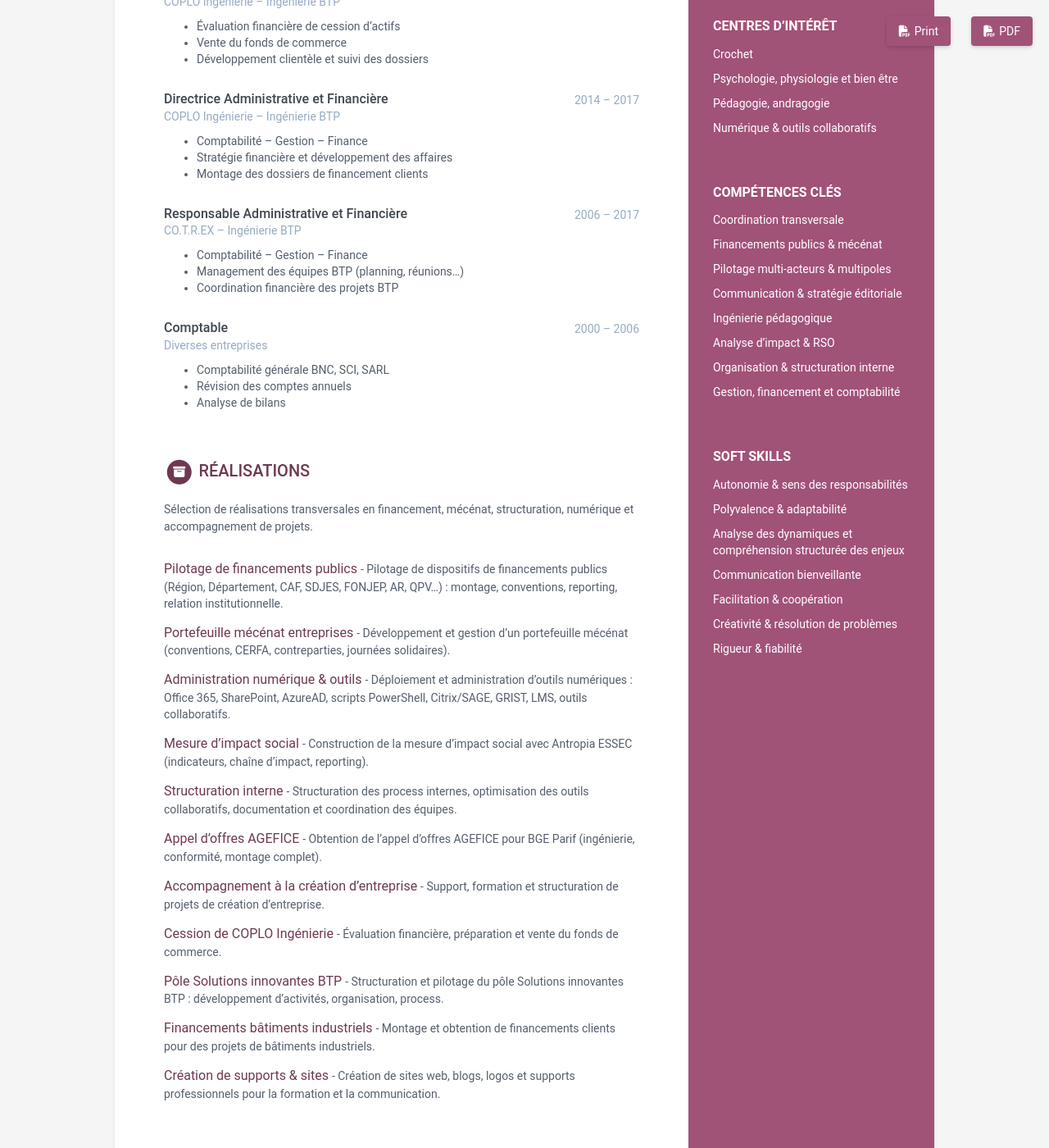
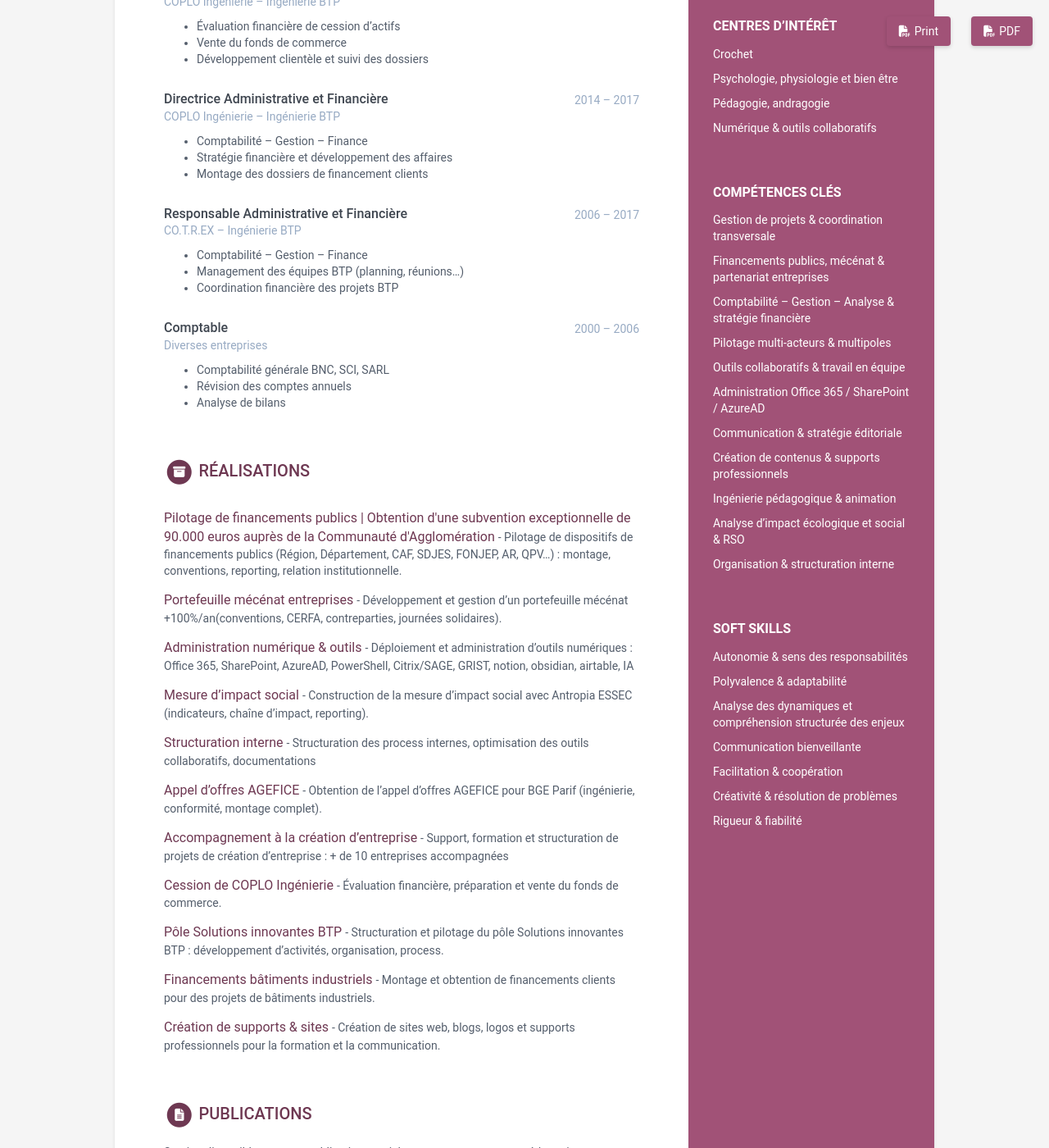
Before and after one commit to estellekelak/online-cv, a Jekyll site: the page built from index.html, in a window 1280 px wide and 1400 px high, scrolled down 1385 px. Shown: the whole window at 82% size. Built offline with Jekyll 4.4.1, drawn with Linux system fonts in a browser that asks for light colours; some of the changed text lies outside the part shown.

Commit message:
Update data.yml

```diff
--- a/_data/data.yml
+++ b/_data/data.yml
@@ -43,15 +43,17 @@ sidebar:
   keyskills:
     title: Compétences clés
     info:
-      - item: Coordination transversale
-      - item: Financements publics & mécénat
+      - item: Gestion de projets & coordination transversale
+      - item: Financements publics, mécénat & partenariat entreprises
+      - item: Comptabilité – Gestion – Analyse & stratégie financière
       - item: Pilotage multi‑acteurs & multipoles
+      - item: Outils collaboratifs & travail en équipe
+      - item: Administration Office 365 / SharePoint / AzureAD
       - item: Communication & stratégie éditoriale
-      - item: Ingénierie pédagogique
-      - item: Analyse d’impact & RSO
+      - item: Création de contenus & supports professionnels
+      - item: Ingénierie pédagogique & animation
+      - item: Analyse d’impact écologique et social & RSO
       - item: Organisation & structuration interne
-      - item: Gestion, financement et comptabilité
-
 
   softskills:
     title: Soft skills
@@ -226,48 +228,22 @@ experiences:
         - Révision des comptes annuels
         - Analyse de bilans
 
-skills:
-  title: Compétences
-
-  toolset:
-    - name: Gestion de projets & coordination
-      level: 100%
-    - name: Financements publics & montage de dossiers
-      level: 100%
-    - name: Mécénat & partenariats entreprises
-      level: 100%
-    - name: Communication institutionnelle & stratégie éditoriale
-      level: 95%
-    - name: Ingénierie pédagogique & animation
-      level: 100%
-    - name: Comptabilité – Gestion – Analyse financière
-      level: 95%
-    - name: Administration Office 365 / SharePoint / AzureAD
-      level: 90%
-    - name: Outils collaboratifs & travail en équipe
-      level: 95%
-    - name: Création de contenus & supports professionnels
-      level: 90%
-    - name: Transition écologique & impact social
-      level: 85%
-
 
 projects:
   title: Réalisations
   intro: >
-    Sélection de réalisations transversales en financement, mécénat, structuration, numérique et accompagnement de projets.
   assignments:
-    - title: Pilotage de financements publics
+    - title: Pilotage de financements publics | Obtention d'une subvention exceptionnelle de 90.000 euros auprès de la Communauté d'Agglomération
       link: "#"
       tagline: "Pilotage de dispositifs de financements publics (Région, Département, CAF, SDJES, FONJEP, AR, QPV…) : montage, conventions, reporting, relation institutionnelle."
 
     - title: Portefeuille mécénat entreprises
       link: "#"
-      tagline: "Développement et gestion d’un portefeuille mécénat (conventions, CERFA, contreparties, journées solidaires)."
+      tagline: "Développement et gestion d’un portefeuille mécénat +100%/an(conventions, CERFA, contreparties, journées solidaires)."
 
     - title: Administration numérique & outils
       link: "#"
-      tagline: "Déploiement et administration d’outils numériques : Office 365, SharePoint, AzureAD, scripts PowerShell, Citrix/SAGE, GRIST, LMS, outils collaboratifs."
+      tagline: "Déploiement et administration d’outils numériques : Office 365, SharePoint, AzureAD, PowerShell, Citrix/SAGE, GRIST, notion, obsidian, airtable, IA"
 
     - title: Mesure d’impact social
       link: "#"
@@ -275,7 +251,7 @@ projects:
 
     - title: Structuration interne
       link: "#"
-      tagline: "Structuration des process internes, optimisation des outils collaboratifs, documentation et coordination des équipes."
+      tagline: "Structuration des process internes, optimisation des outils collaboratifs, documentations"
 
     - title: Appel d’offres AGEFICE
       link: "#"
@@ -283,7 +259,7 @@ projects:
 
     - title: Accompagnement à la création d’entreprise
       link: "#"
-      tagline: "Support, formation et structuration de projets de création d’entreprise."
+      tagline: "Support, formation et structuration de projets de création d’entreprise : + de 10 entreprises accompagnées "
 
     - title: Cession de COPLO Ingénierie
       link: "#"
```
